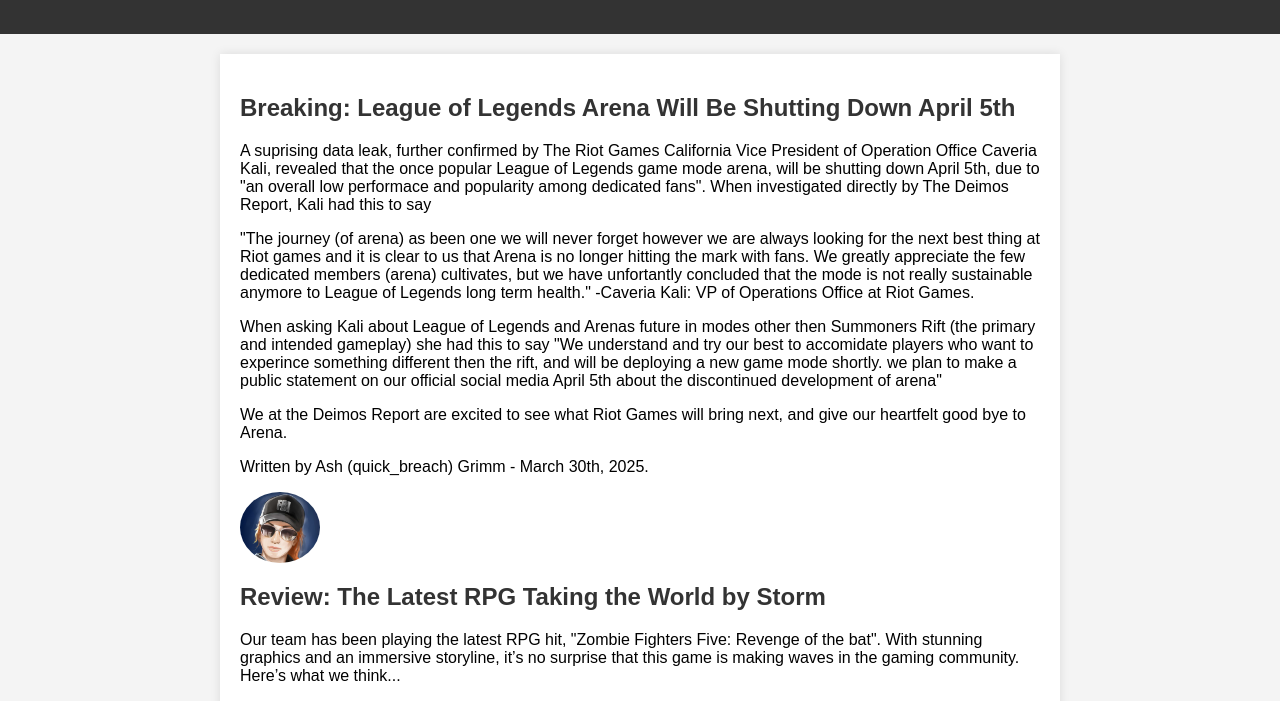
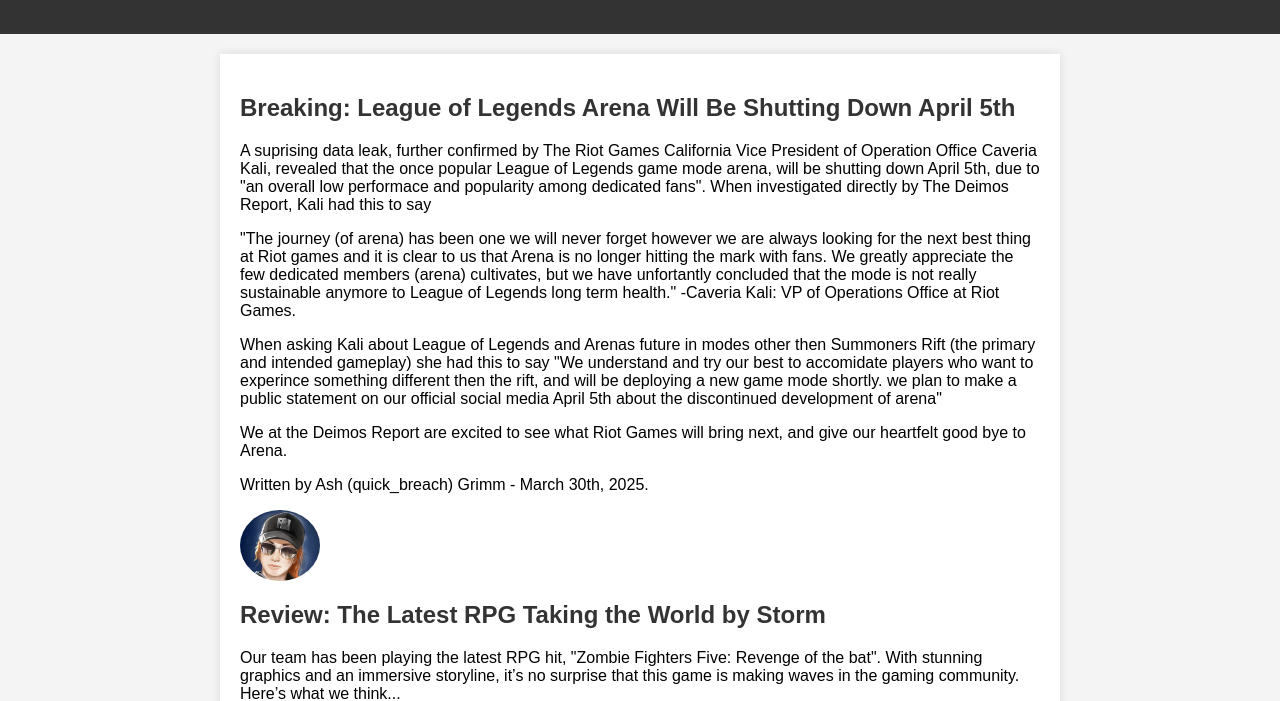
Before and after one commit to KERES-Legion/The-Deimos-Report, a plain HTML site: page index.html in a window 1280 px wide. Shown: the part 120-821 px from the top of the page. Drawn offline with Linux system fonts and the light colour scheme.

Commit message:
Update index.html

```diff
--- a/index.html
+++ b/index.html
@@ -28,7 +28,7 @@
                 once popular League of Legends game mode arena, will be shutting down April 5th, due to "an overall low performace and popularity among dedicated fans".
                 When investigated directly by The Deimos Report, Kali had this to say
             </p>
-            "The journey (of arena) as been one we will never forget
+            "The journey (of arena) has been one we will never forget
                 however we are always looking for the next best thing at Riot games and it is clear to us that Arena is no longer hitting the mark with fans.
                 We greatly appreciate the few dedicated members (arena) cultivates, but we have unfortantly concluded that the mode is not really sustainable anymore
                 to League of Legends long term health." -Caveria Kali: VP of Operations Office at Riot Games.
```
